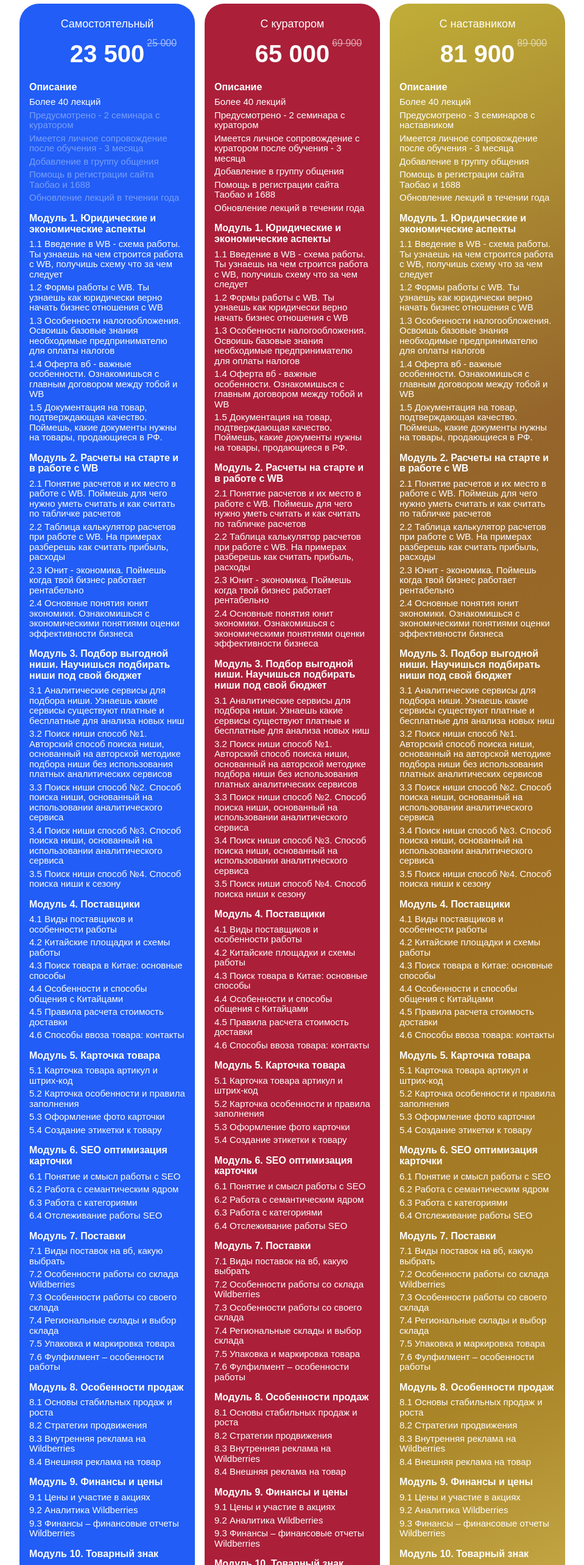
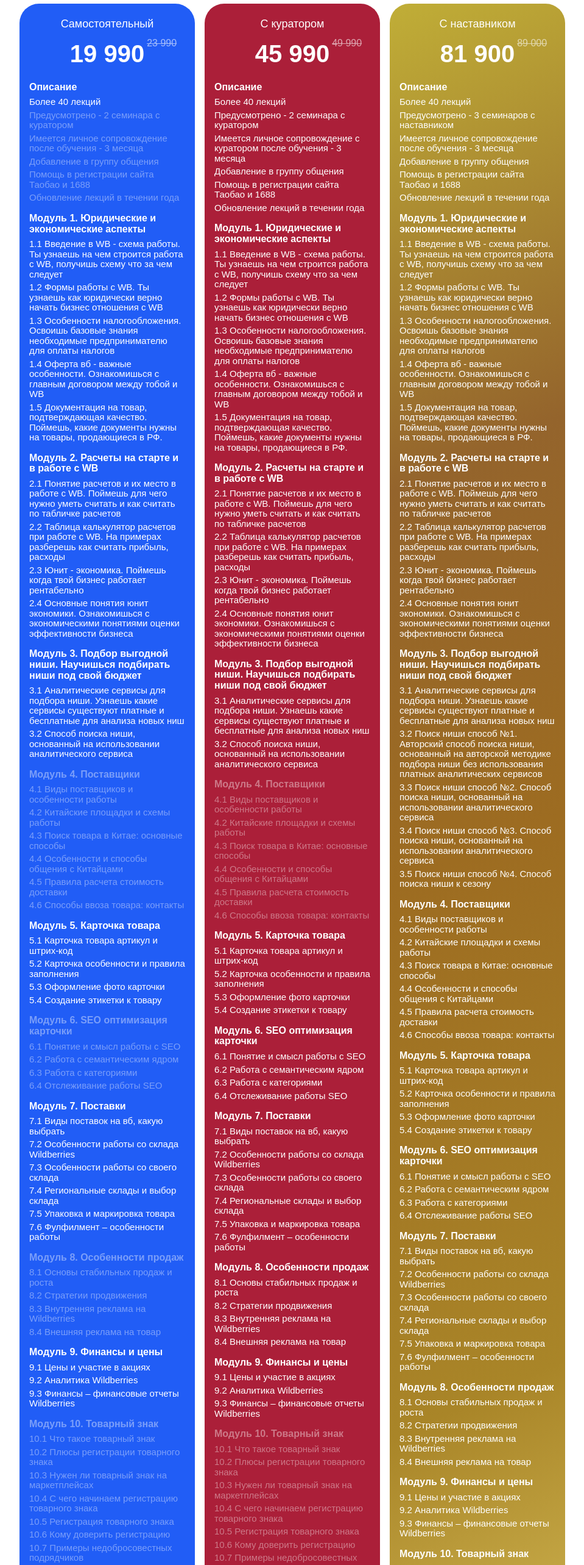
Before and after one commit to Dindro/marketplace-report, a Vue app: page /tilda-components in a window 1280 px wide. Shown: the part 841-3407 px from the top of the page at 61% size, without its empty margins (160-1119 px from the left). Built offline with nearby package versions, Linux system fonts and the light colour scheme; what vue3-clipboard would draw is missing.

Commit message:
update tariff

```diff
--- a/src/components/Tilda/TariffsWildberries.vue
+++ b/src/components/Tilda/TariffsWildberries.vue
@@ -5,7 +5,7 @@
                 <div class="tariff">
                     <div class="tariff__header">
                         <div class="tariff__title">Самостоятельный</div>
-                        <div class="tariff__price" data-current="25 000">23 500</div>
+                        <div class="tariff__price" data-current="23 990">19 990</div>
                     </div>
                     <div class="tariff__body">
                         <div class="tariff__block">
@@ -37,12 +37,9 @@
                         <div class="tariff__block">
                             <div class="tariff__block-title">Модуль 3. Подбор выгодной ниши. Научишься подбирать ниши под свой бюджет</div>
                             <div class="tariff__point">3.1 Аналитические сервисы для подбора ниши. Узнаешь какие сервисы существуют платные и бесплатные для анализа новых ниш</div>
-                            <div class="tariff__point">3.2 Поиск ниши способ №1. Авторский способ поиска ниши, основанный на авторской методике подбора ниши без использования платных аналитических сервисов</div>
-                            <div class="tariff__point">3.3 Поиск ниши способ №2. Способ поиска ниши, основанный на использовании аналитического сервиса </div>
-                            <div class="tariff__point">3.4 Поиск ниши способ №3. Способ поиска ниши, основанный на использовании аналитического сервиса</div>
-                            <div class="tariff__point">3.5 Поиск ниши способ №4. Способ поиска ниши к сезону</div>
+                            <div class="tariff__point">3.2 Способ поиска ниши, основанный на использовании аналитического сервиса</div>
                         </div>
-                        <div class="tariff__block">
+                        <div class="tariff__block tariff__block--opacify">
                             <div class="tariff__block-title">Модуль 4. Поставщики</div>
                             <div class="tariff__point">4.1 Виды поставщиков и особенности работы</div>
                             <div class="tariff__point">4.2 Китайские площадки и схемы работы</div>
@@ -58,7 +55,7 @@
                             <div class="tariff__point">5.3 Оформление фото карточки</div>
                             <div class="tariff__point">5.4 Создание этикетки к товару</div>
                         </div>
-                        <div class="tariff__block">
+                        <div class="tariff__block tariff__block--opacify">
                             <div class="tariff__block-title">Модуль 6. SEO оптимизация карточки</div>
                             <div class="tariff__point">6.1 Понятие и смысл работы с SEO</div>
                             <div class="tariff__point">6.2 Работа с семантическим ядром</div>
@@ -74,7 +71,7 @@
                             <div class="tariff__point">7.5 Упаковка и маркировка товара</div>
                             <div class="tariff__point">7.6 Фулфилмент – особенности работы</div>
                         </div>
-                        <div class="tariff__block">
+                        <div class="tariff__block tariff__block--opacify">
                             <div class="tariff__block-title">Модуль 8. Особенности продаж</div>
                             <div class="tariff__point">8.1 Основы стабильных продаж и роста</div>
                             <div class="tariff__point">8.2 Стратегии продвижения</div>
@@ -87,7 +84,7 @@
                             <div class="tariff__point">9.2 Аналитика Wildberries</div>
                             <div class="tariff__point">9.3 Финансы – финансовые отчеты Wildberries</div>
                         </div>
-                        <div class="tariff__block">
+                        <div class="tariff__block tariff__block--opacify">
                             <div class="tariff__block-title">Модуль 10. Товарный знак</div>
                             <div class="tariff__point">10.1 Что такое товарный знак</div>
                             <div class="tariff__point">10.2 Плюсы регистрации товарного знака</div>
@@ -102,24 +99,14 @@
                         <a href="https://wa.me/79966439800" class="btn" target="_blank">Купить</a>
                         <button class="btn" type="button" onclick="tinkoff.create(
                             {
-                                sum: 23500,
-                                items: [{ name: 'Курс по обучению Wildberries – Тариф самостоятельный', price: 23500, quantity: 1 }],
+                                sum: 19990,
+                                items: [{ name: 'Курс по обучению Wildberries – Тариф самостоятельный', price: 19990, quantity: 1 }],
                                 shopId: '21d0b656-bd25-4da2-a3f8-91394606cce0',
                                 showcaseId: '4498fdf2-f3f7-4a5e-91af-0ca6116a267a',
                                 promoCode: 'installment_0_0_6_6,5',
                             },
                             { view: 'modal' }
                         )">Рассрочка на 6 месяцев</button>
-                        <button class="btn" type="button" disabled onclick="tinkoff.create(
-                            {
-                                sum: 23500,
-                                items: [{ name: 'Курс по обучению Wildberries – Тариф самостоятельный', price: 23500, quantity: 1 }],
-                                shopId: '21d0b656-bd25-4da2-a3f8-91394606cce0',
-                                showcaseId: '4498fdf2-f3f7-4a5e-91af-0ca6116a267a',
-                                promoCode: 'installment_0_0_12_11,5',
-                            },
-                            { view: 'modal' }
-                        )">Рассрочка на 12 месяцев</button>
                     </div>
                 </div>
             </div>
@@ -128,7 +115,7 @@
                 <div class="tariff tariff--red">
                     <div class="tariff__header">
                         <div class="tariff__title">С куратором</div>
-                        <div class="tariff__price" data-current="69 900">65 000</div>
+                        <div class="tariff__price" data-current="49 990">45 990</div>
                     </div>
                     <div class="tariff__body">
                         <div class="tariff__block">
@@ -160,12 +147,9 @@
                         <div class="tariff__block">
                             <div class="tariff__block-title">Модуль 3. Подбор выгодной ниши. Научишься подбирать ниши под свой бюджет</div>
                             <div class="tariff__point">3.1 Аналитические сервисы для подбора ниши. Узнаешь какие сервисы существуют платные и бесплатные для анализа новых ниш</div>
-                            <div class="tariff__point">3.2 Поиск ниши способ №1. Авторский способ поиска ниши, основанный на авторской методике подбора ниши без использования платных аналитических сервисов</div>
-                            <div class="tariff__point">3.3 Поиск ниши способ №2. Способ поиска ниши, основанный на использовании аналитического сервиса </div>
-                            <div class="tariff__point">3.4 Поиск ниши способ №3. Способ поиска ниши, основанный на использовании аналитического сервиса</div>
-                            <div class="tariff__point">3.5 Поиск ниши способ №4. Способ поиска ниши к сезону</div>
+                            <div class="tariff__point">3.2 Способ поиска ниши, основанный на использовании аналитического сервиса</div>
                         </div>
-                        <div class="tariff__block">
+                        <div class="tariff__block tariff__block--opacify">
                             <div class="tariff__block-title">Модуль 4. Поставщики</div>
                             <div class="tariff__point">4.1 Виды поставщиков и особенности работы </div>
                             <div class="tariff__point">4.2 Китайские площадки и схемы работы</div>
@@ -210,7 +194,7 @@
                             <div class="tariff__point">9.2 Аналитика Wildberries </div>
                             <div class="tariff__point">9.3 Финансы – финансовые отчеты Wildberries</div>
                         </div>
-                        <div class="tariff__block">
+                        <div class="tariff__block tariff__block--opacify">
                             <div class="tariff__block-title">Модуль 10. Товарный знак</div>
                             <div class="tariff__point">10.1 Что такое товарный знак</div>
                             <div class="tariff__point">10.2 Плюсы регистрации товарного знака</div>
@@ -225,8 +209,8 @@
                         <a href="https://wa.me/79966439800" class="btn btn--red" target="_blank">Купить</a>
                         <button class="btn btn--red" type="button" onclick="tinkoff.create(
                             {
-                                sum: 65000,
-                                items: [{ name: 'Курс по обучению Wildberries – Тариф с куратором', price: 65000, quantity: 1 }],
+                                sum: 45990,
+                                items: [{ name: 'Курс по обучению Wildberries – Тариф с куратором', price: 45990, quantity: 1 }],
                                 shopId: '21d0b656-bd25-4da2-a3f8-91394606cce0',
                                 showcaseId: '4498fdf2-f3f7-4a5e-91af-0ca6116a267a',
                                 promoCode: 'installment_0_0_6_6,5',
@@ -235,8 +219,8 @@
                         )">Рассрочка на 6 месяцев</button>
                         <button class="btn btn--red" type="button" onclick="tinkoff.create(
                             {
-                                sum: 65000,
-                                items: [{ name: 'Курс по обучению Wildberries – Тариф с куратором', price: 65000, quantity: 1 }],
+                                sum: 45990,
+                                items: [{ name: 'Курс по обучению Wildberries – Тариф с куратором', price: 45990, quantity: 1 }],
                                 shopId: '21d0b656-bd25-4da2-a3f8-91394606cce0',
                                 showcaseId: '4498fdf2-f3f7-4a5e-91af-0ca6116a267a',
                                 promoCode: 'installment_0_0_12_11,5',
```
